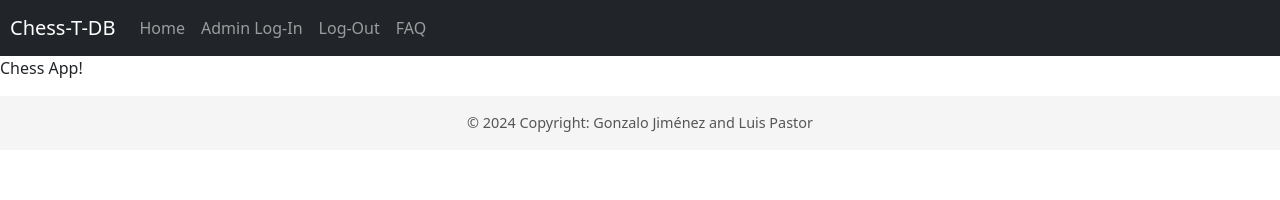
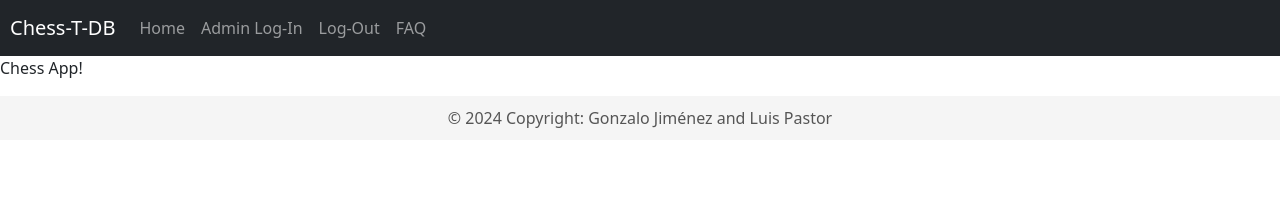
Before and after one commit to GonzaloJCC/Chess-Tournament, a Vue app in the folder chesstournament-client/: page / in a window 1280 px wide. Shown: the top 200 px of the page. Built offline with nearby package versions, Linux system fonts and the light colour scheme.

Commit message:
Fixed styles

```diff
--- a/chesstournament-client/src/components/AppFooter.vue
+++ b/chesstournament-client/src/components/AppFooter.vue
@@ -10,9 +10,8 @@
 <style scoped>
 	footer {
 	text-align: center;
-	padding: 1rem;
+	padding: 10px;
 	background-color: #f5f5f5;
-	font-size: 0.9rem;
 	color: #555;
 	}
 </style>
```
